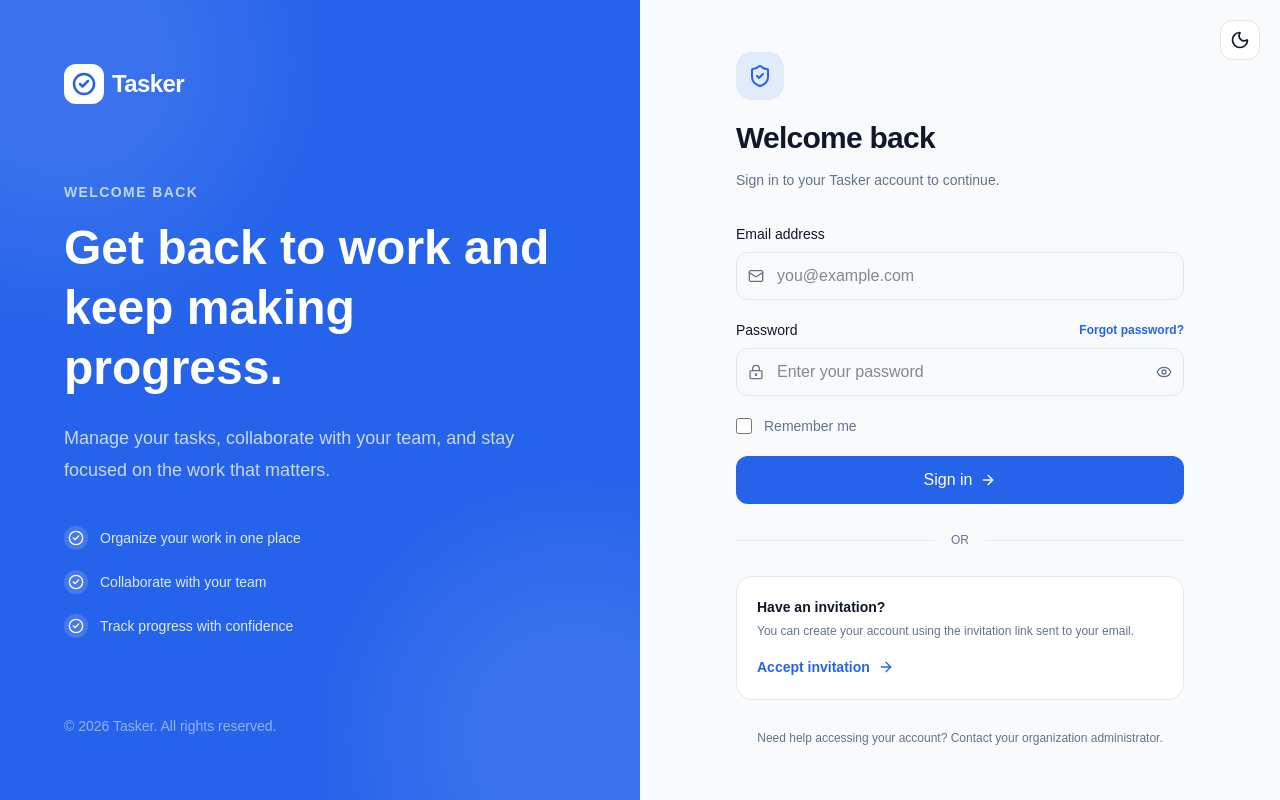
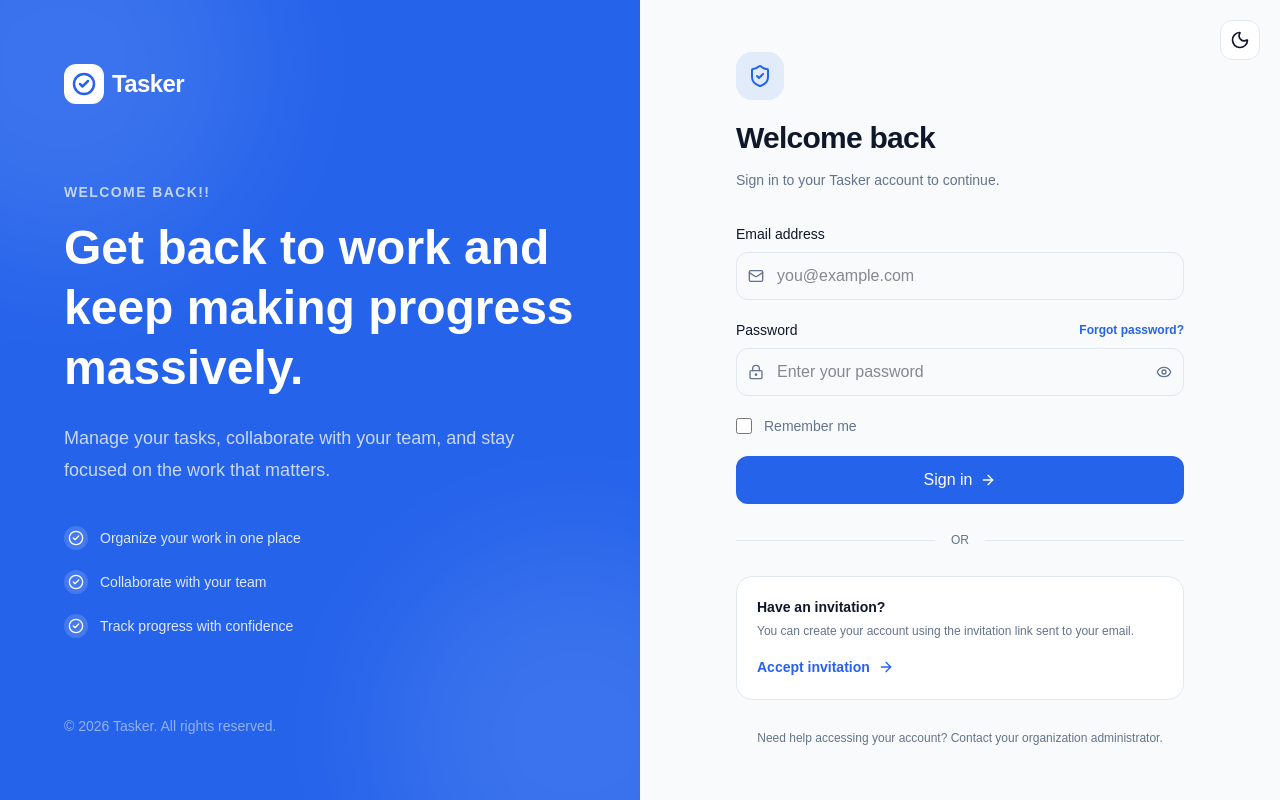
Before and after one commit to Nuelwhiz/tasker, a Next.js app: page /login in a window 1280 px wide. Built offline with nearby package versions, Linux system fonts and the light colour scheme.

Commit message:
fix: update text for clarity in AcceptInvitePage

```diff
--- a/src/app/(auth)/accept-invitation/page.tsx
+++ b/src/app/(auth)/accept-invitation/page.tsx
@@ -139,7 +139,7 @@ export default function AcceptInvitePage() {
 
               <p className="mt-6 text-lg leading-8 text-white/75">
                 Create your Tasker account, join your organization, and start
-                collaborating with your team.
+                collaborating with your team as soon as possible.
               </p>
 
               <div className="mt-10 space-y-5">
--- a/src/app/(auth)/login/page.tsx
+++ b/src/app/(auth)/login/page.tsx
@@ -82,11 +82,11 @@ export default function LoginPage() {
 
             <div className="max-w-lg">
               <p className="mb-4 text-sm font-semibold uppercase tracking-widest text-white/70">
-                Welcome back
+                Welcome back!!
               </p>
 
               <h1 className="text-4xl font-bold leading-tight text-white xl:text-5xl">
-                Get back to work and keep making progress.
+                Get back to work and keep making progress massively.
               </h1>
 
               <p className="mt-6 text-lg leading-8 text-white/75">
```
